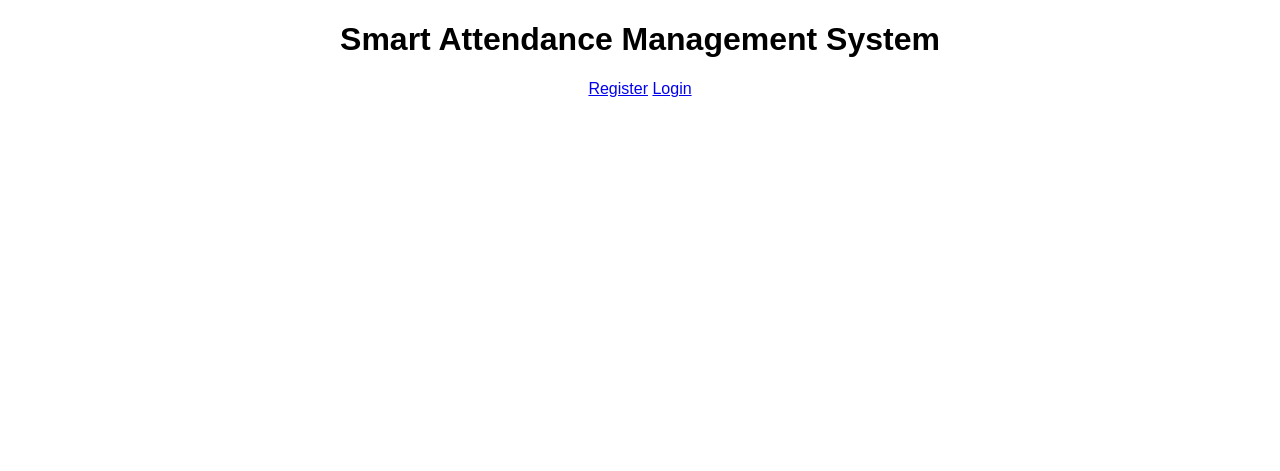
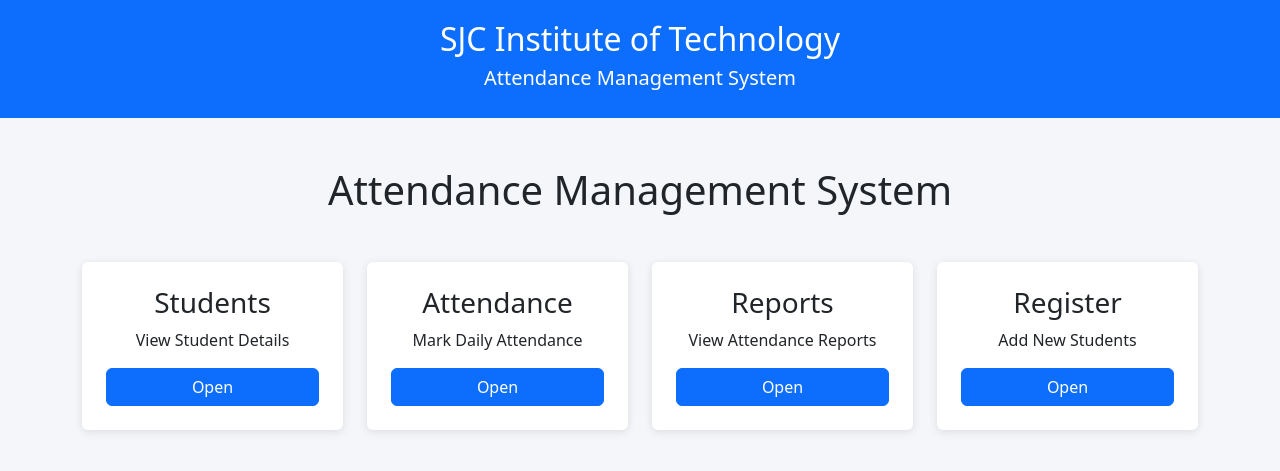
Before and after one commit to Nirmala5071/attendance-system, a Flask app: page / in a window 1280 px wide. Shown: the top 471 px of the page. Run offline with Flask 3, Linux system fonts and the light colour scheme.

Commit message:
Update index.html

```diff
--- a/templates/index.html
+++ b/templates/index.html
@@ -1,17 +1,122 @@
 <!DOCTYPE html>
 <html>
 <head>
-<title>Attendance System</title>
-<link rel="stylesheet" href="/static/style.css">
+    <title>Attendance Management System</title>
+
+    <link href="https://cdn.jsdelivr.net/npm/bootstrap@5.3.3/dist/css/bootstrap.min.css" rel="stylesheet">
+
+    <style>
+
+        body{
+            background:#f4f6f9;
+        }
+
+        .header{
+            background:#0d6efd;
+            color:white;
+            text-align:center;
+            padding:20px;
+        }
+
+        .card{
+            border:none;
+            box-shadow:0px 2px 10px rgba(0,0,0,0.1);
+            transition:0.3s;
+        }
+
+        .card:hover{
+            transform:translateY(-5px);
+        }
+
+    </style>
+
 </head>
 
 <body>
 
-<h1>Smart Attendance Management System</h1>
+<div class="header">
 
-<a href="/register">Register</a>
+    <h2>SJC Institute of Technology</h2>
 
-<a href="/login">Login</a>
+    <h5>Attendance Management System</h5>
+
+</div>
+
+<div class="container mt-5">
+
+    <h1 class="text-center mb-5">
+        Attendance Management System
+    </h1>
+
+    <div class="row">
+
+        <div class="col-md-3">
+
+            <div class="card p-4 text-center">
+
+                <h3>Students</h3>
+
+                <p>View Student Details</p>
+
+                <a href="/students" class="btn btn-primary">
+                    Open
+                </a>
+
+            </div>
+
+        </div>
+
+        <div class="col-md-3">
+
+            <div class="card p-4 text-center">
+
+                <h3>Attendance</h3>
+
+                <p>Mark Daily Attendance</p>
+
+                <a href="/attendance" class="btn btn-primary">
+                    Open
+                </a>
+
+            </div>
+
+        </div>
+
+        <div class="col-md-3">
+
+            <div class="card p-4 text-center">
+
+                <h3>Reports</h3>
+
+                <p>View Attendance Reports</p>
+
+                <a href="/reports" class="btn btn-primary">
+                    Open
+                </a>
+
+            </div>
+
+        </div>
+
+        <div class="col-md-3">
+
+            <div class="card p-4 text-center">
+
+                <h3>Register</h3>
+
+                <p>Add New Students</p>
+
+                <a href="/register" class="btn btn-primary">
+                    Open
+                </a>
+
+            </div>
+
+        </div>
+
+    </div>
+
+</div>
 
 </body>
 </html>
```
